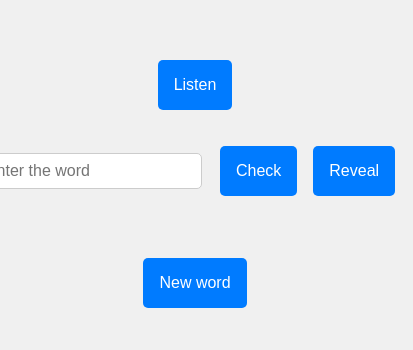
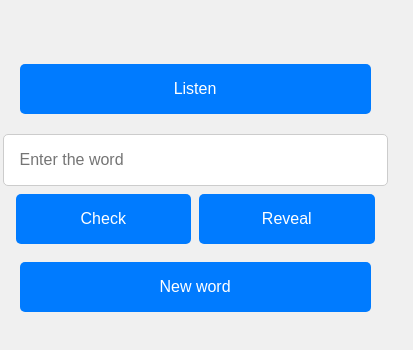
Before and after one commit to olgadg/spelling_bee, a plain HTML site: page index.html in a window 390 px wide. Shown: the part 228-578 px from the top of the page, 413 px wide, since content can reach past the window. Drawn offline with Linux system fonts and the light colour scheme; no server answers.

Commit message:
v01
* Fix some styling

* Disable autocorrect

```diff
--- a/css/style.css
+++ b/css/style.css
@@ -16,8 +16,9 @@ body {
 
 .button {
     padding: 16px;
-    margin: 8px;
+    margin-top: 8px;
     font-size: 16px;
+    width: 200px;
     border: none;
     border-radius: 5px;
     cursor: pointer;
@@ -26,7 +27,7 @@ body {
     transition: background-color 0.3s ease;
 }
 
-  .button:hover {
+p.button:hover {
     background-color: #0056b3;
 }
 
@@ -37,14 +38,44 @@ body {
 }
 
 .input-field {
-    padding: 8px;
+    padding: 16px;
     font-size: 16px;
     border: 1px solid #ccc;
     border-radius: 5px;
-    margin-right: 10px;
+}
+
+.button-container {
+    display: block;
+    display: flex;
+    align-items: center;
+    flex-direction: row;
+    gap: 8px;
 }
 
 .icon {
     margin-left: 10px;
     font-size: 24px;
 }
+
+
+.full-width {
+    width: 200px;
+}
+
+.half-width {
+    width: 80px;
+}
+@media screen and (max-width: 600px) {
+
+    .input-container {
+        flex-direction: column;
+    }
+
+    .full-width {
+        width: 90vw;
+    }
+
+    .half-width {
+        width: 45vw;
+    }
+}
--- a/dist/script.js
+++ b/dist/script.js
@@ -79,15 +79,8 @@ function speakWord() {
 function revealWord() {
     var revealedWord = document.getElementById('revealedWord');
     document.getElementById('inputContainer').style.display = 'none';
-    document.getElementById('revealedWordContainer').style.display = 'block';
+    document.getElementById('revealedWordContainer').style.display = 'flex';
     revealedWord.textContent = selectedWord;
-}
-function displayFailIcon() {
-    var failIcon = document.createElement("span");
-    failIcon.className = "icon";
-    failIcon.textContent = "❌";
-    failIcon.style.color = "red";
-    document.getElementById('inputContainer').appendChild(failIcon);
 }
 function displaySuccessIcon() {
     var matchIcon = document.createElement("span");
@@ -96,11 +89,19 @@ function displaySuccessIcon() {
     matchIcon.style.color = "green";
     document.getElementById('revealedWord').appendChild(matchIcon);
 }
+function displayFailIcon() {
+    var failIcon = document.createElement("span");
+    failIcon.className = "icon";
+    failIcon.textContent = "❌";
+    failIcon.style.color = "red";
+    document.getElementById('resultIcon').appendChild(failIcon);
+}
 function initPlayButton() {
     var playButton = document.getElementById('playButton');
     playButton.addEventListener('click', function () { return speakWord(); });
 }
 function initSubmitButton() {
+    document.getElementById('revealedWordContainer').style.display = 'none';
     var checkButton = document.getElementById('checkButton');
     checkButton.addEventListener('click', function () {
         var inputWord = document.getElementById('wordInput').value.trim();
@@ -127,11 +128,11 @@ function refreshWord(words) {
     selectedWord = selectRandomWord(words);
     // Reset all fields
     document.getElementById('wordInput').value = ''; // Clear input field
-    document.getElementById('inputContainer').style.display = 'block'; // Show input container;
+    document.getElementById('inputContainer').style.display = 'flex'; // Show input container;
     document.getElementById('revealedWordContainer').style.display = 'none'; // Hide revealed word container
     document.getElementById('revealedWord').textContent = ''; // Clear revealed word
     (_a = document.querySelector('#revealedWord .icon')) === null || _a === void 0 ? void 0 : _a.remove(); // Remove success icon
-    var failIcons = document.querySelectorAll('#inputContainer .icon');
+    var failIcons = document.querySelectorAll('#resultIcon .icon');
     failIcons.forEach(function (icon) {
         icon.remove();
     });
--- a/index.html
+++ b/index.html
@@ -9,20 +9,21 @@
 </head>
 
 <body>
-
     <div class="container">
         <!-- Button to listen to the word -->
-        <button class="button" id="playButton">Listen</button>
+        <button class="button full-width" id="playButton">Listen</button>
     </div>
 
     <div class="container input-container" id="inputContainer">
         <!-- Input field to enter a word for checking -->
-        <input type="text" id="wordInput" class="input-field" placeholder="Enter the word">
-        <button class="button" id="checkButton">Check</button>
-        <!-- Button to reveal the selected word -->
-        <button class="button" id="revealButton">Reveal</button>
+        <input type="text" id="wordInput" class="input-field full-width" spellcheck="false" autocorrect="off"
+            placeholder="Enter the word">
         <!-- Icon to display the result of word checking -->
         <span class="icon" id="resultIcon"></span>
+        <div class="button-container">
+            <button class="button half-width" id="checkButton">Check</button>
+            <button class="button  half-width" id="revealButton">Reveal</button>
+        </div>
     </div>
 
     <div id="revealedWordContainer" class="container">
@@ -31,7 +32,7 @@
 
     <div class="container">
         <!-- Button to refresh the page -->
-        <button class="button" id="refreshButton">New word</button>
+        <button class="button full-width" id="refreshButton">New word</button>
     </div>
 
     <script type="module" src="dist/script.js"></script>
```
Also changed, not shown: src/script.ts (+11 -11 lines). Lines whose indentation alone changed are shown as unchanged.
